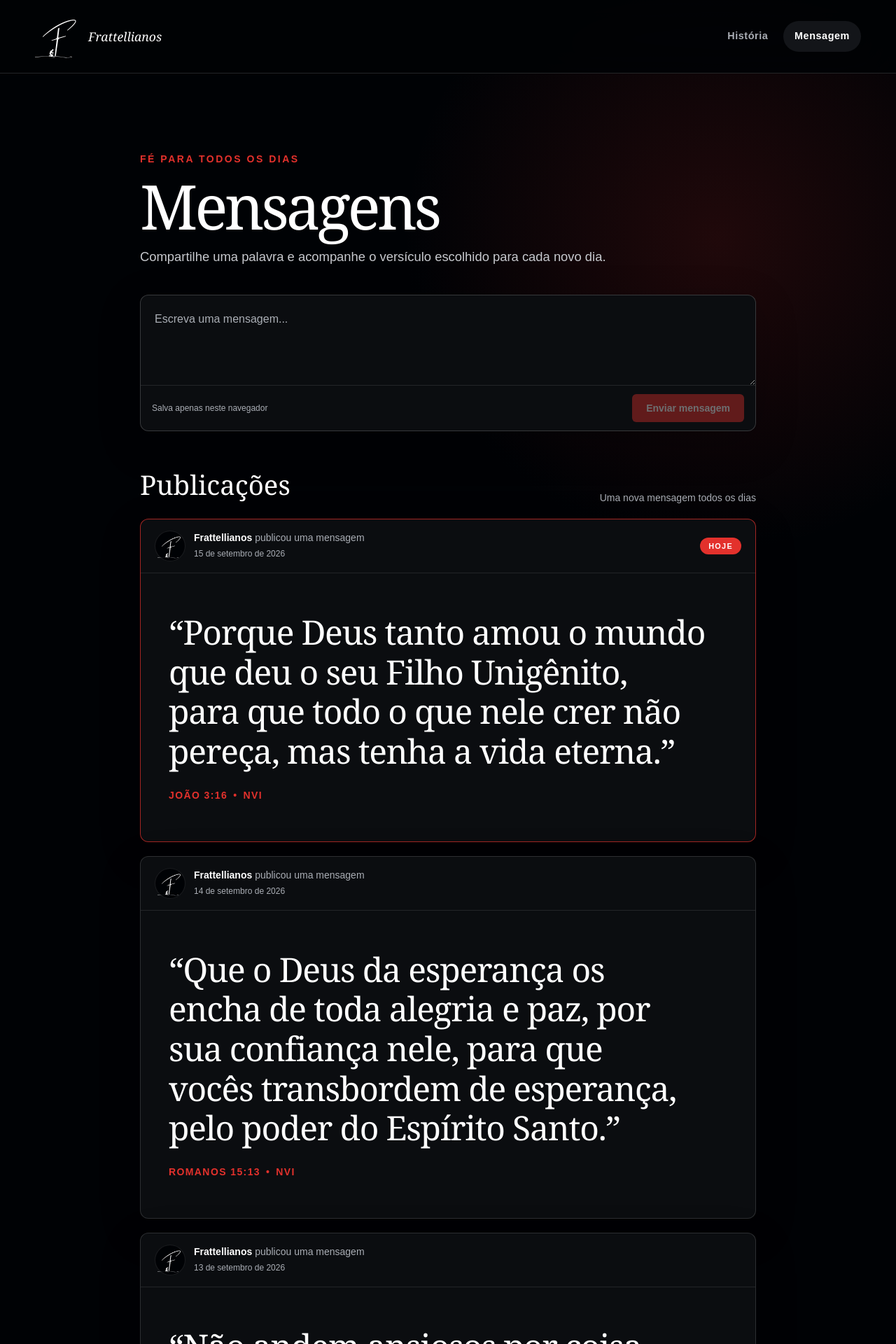
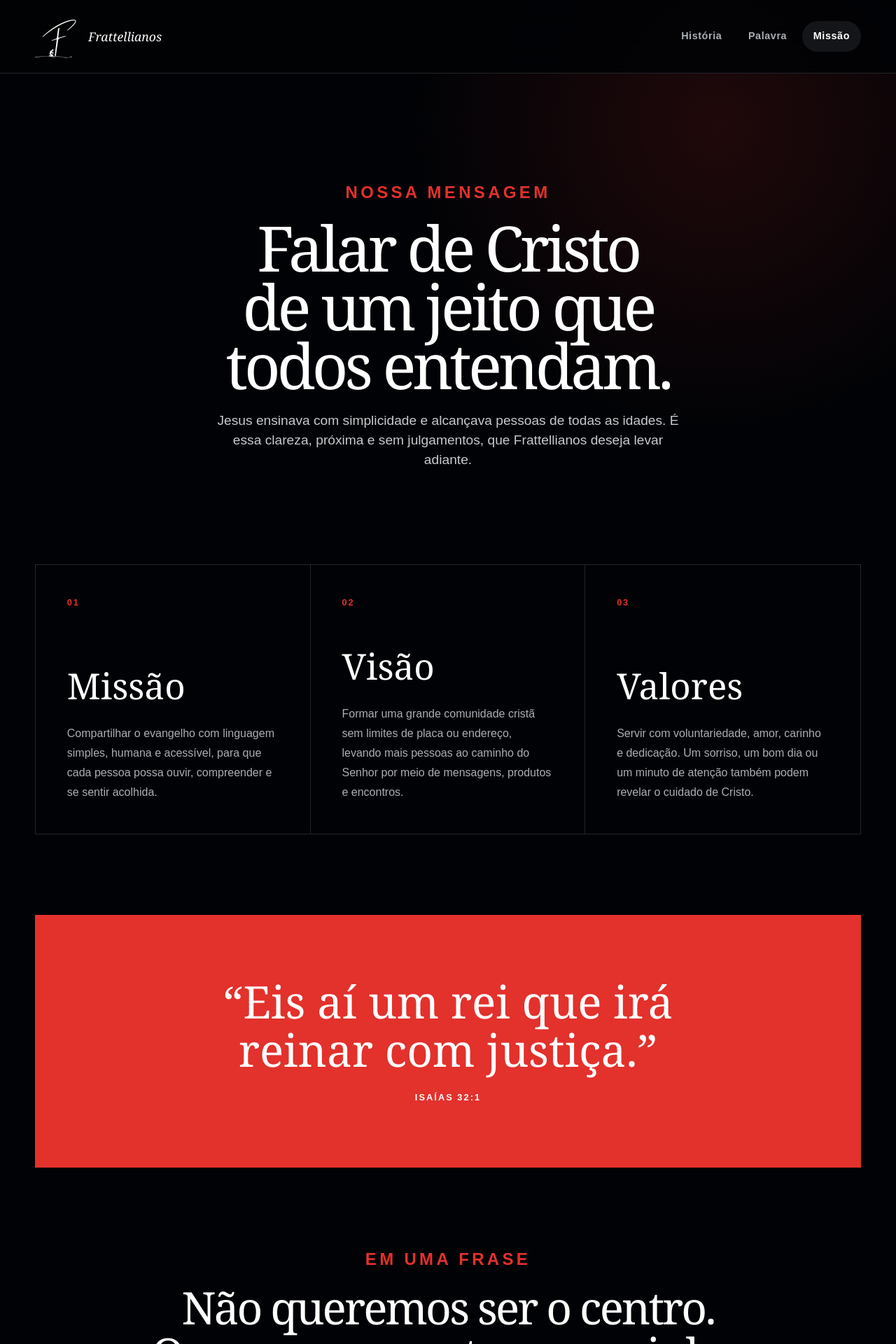
Before and after one commit to iweti/Frattellianos, a Next.js app: page /mensagem in a window 1280 px wide. Shown: the top 1920 px of the page at 70% size. Built offline with nearby package versions, Linux system fonts and the light colour scheme.

Commit message:
fix(ui): reverteu mudanca do commit passado e adiciona nova aba para o site

```diff
--- a/src/app/mensagem/page.tsx
+++ b/src/app/mensagem/page.tsx
@@ -2,36 +2,91 @@ import type { Metadata } from "next";
 
 import { SiteFooter } from "@/components/layout/site-footer";
 import { SiteHeader } from "@/components/layout/site-header";
-import { MessageFeed } from "@/components/message-feed";
+import { Eyebrow } from "@/components/ui/eyebrow";
 
 export const metadata: Metadata = {
-  title: "Mensagens",
-  description: "Versículos e mensagens compartilhados pela comunidade Frattellianos.",
+  title: "Missão",
+  description: "Missão, visão e valores da comunidade Frattellianos.",
 };
+
+const pillars = [
+  {
+    title: "Missão",
+    text: "Compartilhar o evangelho com linguagem simples, humana e acessível, para que cada pessoa possa ouvir, compreender e se sentir acolhida.",
+  },
+  {
+    title: "Visão",
+    text: "Formar uma grande comunidade cristã sem limites de placa ou endereço, levando mais pessoas ao caminho do Senhor por meio de mensagens, produtos e encontros.",
+  },
+  {
+    title: "Valores",
+    text: "Servir com voluntariedade, amor, carinho e dedicação. Um sorriso, um bom dia ou um minuto de atenção também podem revelar o cuidado de Cristo.",
+  },
+];
 
 export default function MessagePage() {
   return (
     <>
-      <SiteHeader active="mensagem" />
+      <SiteHeader active="missao" />
 
-      <main className="overflow-hidden px-4">
+      <main className="overflow-hidden">
         <section
-          className="mx-auto w-full max-w-[880px] py-[clamp(4rem,9vw,7rem)]"
+          className="mx-auto w-[calc(100%_-_2rem)] max-w-[1000px] py-[clamp(5rem,12vw,10rem)] pb-[clamp(4rem,8vw,7rem)] text-center"
           aria-labelledby="message-title"
         >
-          <p className="mb-4 text-sm font-extrabold tracking-[0.18em] text-brand-red uppercase">
-            Fé para todos os dias
-          </p>
+          <Eyebrow>Nossa mensagem</Eyebrow>
           <h1
-            className="mb-4 text-balance font-serif text-[clamp(3rem,7vw,5.5rem)] leading-[0.95] font-normal tracking-[-0.05em]"
+            className="mx-auto mb-6 max-w-[900px] text-balance font-serif text-[clamp(3rem,7vw,6.8rem)] leading-[0.94] font-normal tracking-[-0.055em]"
             id="message-title"
           >
-            Mensagens
+            Falar de Cristo de um jeito que todos entendam.
           </h1>
-          <p className="mb-10 max-w-2xl text-[clamp(1rem,1.5vw,1.15rem)] leading-7 text-[#c7c9ce]">
-            Compartilhe uma palavra e acompanhe o versículo escolhido para cada novo dia.
+          <p className="mx-auto mb-8 max-w-2xl text-[clamp(1rem,1.5vw,1.2rem)] leading-7 text-[#c7c9ce]">
+            Jesus ensinava com simplicidade e alcançava pessoas de todas as idades. É essa clareza,
+            próxima e sem julgamentos, que Frattellianos deseja levar adiante.
           </p>
-          <MessageFeed />
+        </section>
+
+        <section
+          className="mx-auto grid w-[calc(100%_-_2rem)] max-w-[1180px] grid-cols-1 border border-white/[0.14] min-[901px]:grid-cols-3"
+          aria-label="Missão, visão e valores"
+        >
+          {pillars.map((pillar, index) => (
+            <article
+              className="flex min-h-72 flex-col border-b border-white/[0.14] p-[clamp(1.5rem,3.5vw,3rem)] last:border-b-0 min-[901px]:min-h-96 min-[901px]:border-r min-[901px]:border-b-0 min-[901px]:last:border-r-0"
+              key={pillar.title}
+            >
+              <span className="text-[0.8rem] font-extrabold tracking-[0.14em] text-brand-red">
+                0{index + 1}
+              </span>
+              <h2 className="mt-auto mb-4 text-balance font-serif text-[clamp(2rem,4vw,3.2rem)] font-normal">
+                {pillar.title}
+              </h2>
+              <p className="mb-0 text-base leading-7 text-muted">{pillar.text}</p>
+            </article>
+          ))}
+        </section>
+
+        <blockquote className="mx-auto my-[clamp(4rem,9vw,8rem)] w-[calc(100%_-_2rem)] max-w-[1180px] bg-brand-red p-[clamp(3rem,7vw,6rem)] text-center text-white max-[620px]:w-full">
+          <p className="mx-auto mb-5 max-w-[850px] font-serif text-[clamp(2rem,5vw,4.8rem)] leading-[1.08]">
+            “Eis aí um rei que irá reinar com justiça.”
+          </p>
+          <cite className="text-[0.8rem] font-extrabold tracking-[0.16em] not-italic uppercase">
+            Isaías 32:1
+          </cite>
+        </blockquote>
+
+        <section
+          className="mx-auto w-[calc(100%_-_2rem)] max-w-[920px] pb-[clamp(5rem,10vw,9rem)] text-center"
+          aria-labelledby="manifesto-title"
+        >
+          <Eyebrow>Em uma frase</Eyebrow>
+          <h2
+            className="mb-[1.4rem] text-balance font-serif text-[clamp(2.2rem,5vw,4.6rem)] leading-[1.02] font-normal tracking-[-0.045em]"
+            id="manifesto-title"
+          >
+            Não queremos ser o centro. Queremos apontar o caminho.
+          </h2>
         </section>
       </main>
 
--- /dev/null
+++ b/src/app/palavra/page.tsx
@@ -0,0 +1,41 @@
+import type { Metadata } from "next";
+
+import { SiteFooter } from "@/components/layout/site-footer";
+import { SiteHeader } from "@/components/layout/site-header";
+import { MessageFeed } from "@/components/message-feed";
+
+export const metadata: Metadata = {
+  title: "Palavra",
+  description: "Versículos e mensagens compartilhados pela comunidade Frattellianos.",
+};
+
+export default function WordPage() {
+  return (
+    <>
+      <SiteHeader active="palavra" />
+
+      <main className="overflow-hidden px-4">
+        <section
+          className="mx-auto w-full max-w-[880px] py-[clamp(4rem,9vw,7rem)]"
+          aria-labelledby="word-title"
+        >
+          <p className="mb-4 text-sm font-extrabold tracking-[0.18em] text-brand-red uppercase">
+            Fé para todos os dias
+          </p>
+          <h1
+            className="mb-4 text-balance font-serif text-[clamp(3rem,7vw,5.5rem)] leading-[0.95] font-normal tracking-[-0.05em]"
+            id="word-title"
+          >
+            Palavra
+          </h1>
+          <p className="mb-10 max-w-2xl text-[clamp(1rem,1.5vw,1.15rem)] leading-7 text-[#c7c9ce]">
+            Compartilhe uma palavra e acompanhe o versículo escolhido para cada novo dia.
+          </p>
+          <MessageFeed />
+        </section>
+      </main>
+
+      <SiteFooter />
+    </>
+  );
+}
--- a/src/components/layout/site-header.tsx
+++ b/src/components/layout/site-header.tsx
@@ -3,15 +3,15 @@ import Link from "next/link";
 import { Logo } from "@/components/ui/logo";
 import { joinClasses } from "@/lib/utils";
 
-type PublicRoute = "historia" | "mensagem";
+type PublicRoute = "historia" | "palavra" | "missao";
 
 export function SiteHeader({ active }: { active: PublicRoute }) {
   const linkClasses =
-    "rounded-full px-4 py-[0.7rem] text-[0.9rem] font-bold tracking-[0.04em] text-muted no-underline hover:bg-surface-soft hover:text-white max-[620px]:px-3";
+    "rounded-full px-4 py-[0.7rem] text-[0.9rem] font-bold tracking-[0.04em] text-muted no-underline hover:bg-surface-soft hover:text-white max-[620px]:px-2 max-[620px]:text-[0.78rem]";
 
   return (
     <header className="sticky top-0 z-10 px-4 flex w-full items-center justify-between gap-8 border-b border-white/[0.14] bg-brand-black/85 py-5 backdrop-blur-2xl max-[620px]:py-[0.9rem]">
-      <div className="mx-auto flex w-full max-w-[1180px] items-center justify-between gap-8">
+      <div className="mx-auto flex w-full max-w-[1180px] items-center justify-between gap-8 max-[620px]:gap-2">
         <Logo />
         <nav className="flex items-center gap-[0.35rem]" aria-label="Navegação principal">
           <Link
@@ -27,12 +27,22 @@ export function SiteHeader({ active }: { active: PublicRoute }) {
           <Link
             className={joinClasses(
               linkClasses,
-              active === "mensagem" && "bg-surface-soft text-white",
+              active === "palavra" && "bg-surface-soft text-white",
             )}
-            aria-current={active === "mensagem" ? "page" : undefined}
+            aria-current={active === "palavra" ? "page" : undefined}
+            href="/palavra"
+          >
+            Palavra
+          </Link>
+          <Link
+            className={joinClasses(
+              linkClasses,
+              active === "missao" && "bg-surface-soft text-white",
+            )}
+            aria-current={active === "missao" ? "page" : undefined}
             href="/mensagem"
           >
-            Mensagem
+            Missão
           </Link>
         </nav>
       </div>
```
Also changed, not shown: 2 other files (tests, documents, lock files or other folders).
